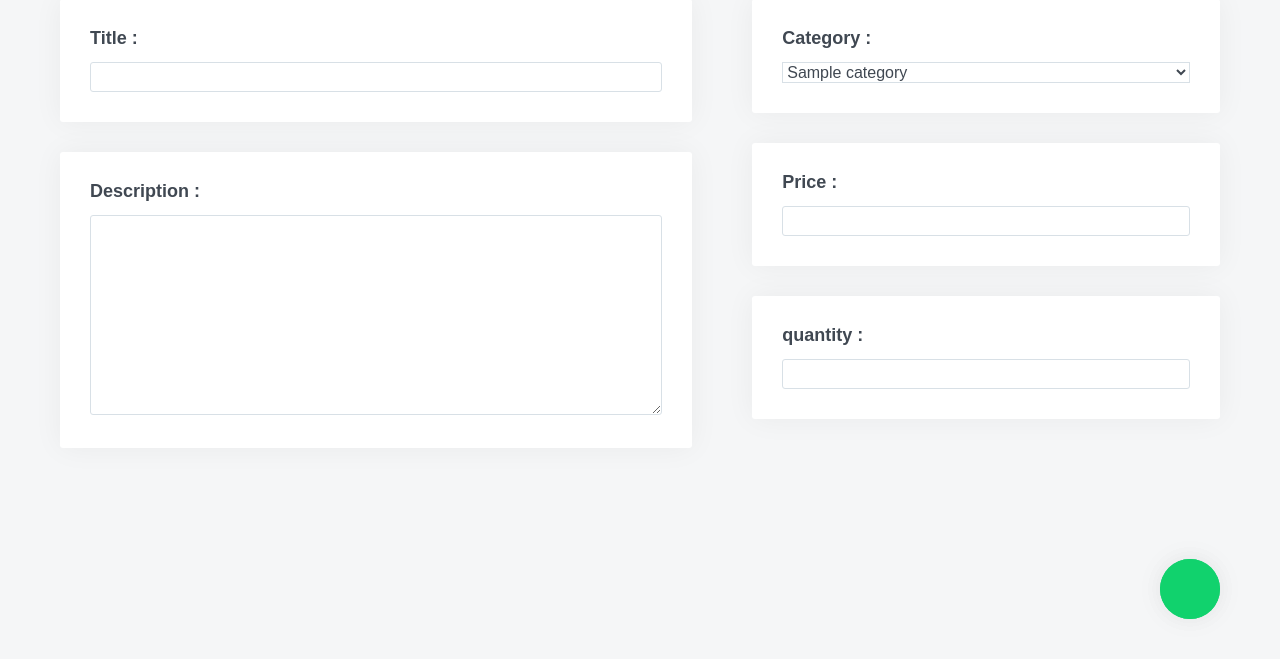
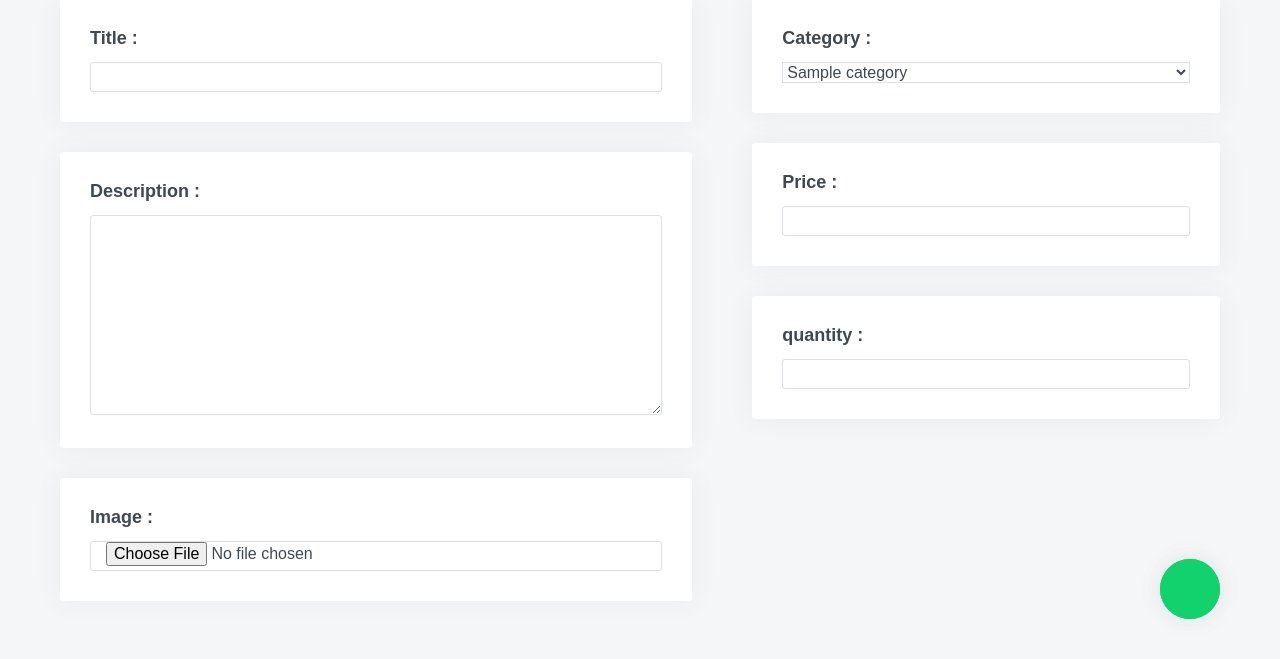
Before and after one commit to theorosel/inventory, a PHP site: page /product_add.php in a window 1280 px wide. Shown: the part 141-800 px from the top of the page. Run offline with PHP 8.4, Linux system fonts and the light colour scheme; tables that the repository leaves empty or names only in its code hold one stand-in row (values such as "Sample post").

Commit message:
:sparkles: Add product image upload

```diff
--- a/includes/handle_product_add.php
+++ b/includes/handle_product_add.php
@@ -19,6 +19,8 @@
         $category           = (int)$_POST['category'];
         $price              = (int)$_POST['price'];
         $quantity           = (int)$_POST['quantity'];
+        $image              = $_FILES['image'];
+
 
         if (empty($title)) {
             $error_messages['title'] = 'Missing value';
@@ -45,32 +47,73 @@
             }
         }
 
+        function image_check($image) {
+
+            if (empty($image['type'])) {
+                return 'Error : Please give a file';
+            }
+
+            if (!exif_imagetype($image['tmp_name'])) {
+                return 'Error : Please give an image';
+            }
+
+            // $image_dimensions = getimagesize($image['tmp_name']);
+            // if ($image_dimensions[0] != $image_dimensions[1]) {
+            //     return 'Error : Please give a square';
+            // }
+
+            if ($image['size'] > 1000000) {
+                return 'Error : Your picture is too big (> 1Mo)';
+            }
+
+            return true;
+        }
+
+        $image_check = image_check($image);
+
+        if (is_string($image_check)) {
+            $error_messages['image'] = $image_check;
+        }
+
+
         // No error
         if (empty($error_messages)) {
 
-            $prepare = $db->prepare("INSERT INTO items (title, description, category, price, quantity) VALUES (:title, :description, :category, :price, :quantity)");
+            function image_upload($image) {
+
+                $directory  = __DIR__ . '/../uploads/';
+                $temp_name  = explode('.', $image['name']);
+                $file       = round(microtime(true)) . '.' . end($temp_name);
+
+                $target_file = $directory . $file;
+
+                if (move_uploaded_file($image['tmp_name'], $target_file)) {
+                    return $file;
+                }
+                else {
+                    echo "Error : Couldn't upload the image";
+                    die;
+                }
+            }
+
+            $file_name = image_upload($image);
+
+            $prepare = $db->prepare("INSERT INTO items (title, description, category, price, quantity, image) VALUES (:title, :description, :category, :price, :quantity, :image)");
 
             $prepare->bindParam('title', $title);
             $prepare->bindParam('description', $description);
             $prepare->bindParam('category', $category);
             $prepare->bindParam('price', $price);
             $prepare->bindParam('quantity', $quantity);
+            $prepare->bindParam('image', $file_name);
 
-            var_dump($prepare);
             $prepare->execute();
 
             // success message
             $success_messages[] = 'Your product is update';
 
-        }
-
-        // no data sent
-        else {
-            $title              = '';
-            $description        = '';
-            $category           = '';
-            $price              = '';
-            $quantity           = '';
+            header('location: index.php');
+            exit;
         }
     }
 
--- a/includes/handle_product_edit.php
+++ b/includes/handle_product_edit.php
@@ -56,6 +56,9 @@
 
             // success message
             $success_messages[] = 'Your product is update';
+
+            header('location: index.php');
+            exit;
         }
     }
 
--- a/index.php
+++ b/index.php
@@ -8,7 +8,7 @@
 
     // database query
     // $items = $db->query('SELECT * FROM items')->fetchAll();
-    $items = $db->query('SELECT items.id, items.title, items.description, items.price, items.quantity, categories.title AS category
+    $items = $db->query('SELECT items.id, items.title, items.description, items.price, items.quantity, items.image, categories.title AS category
                          FROM items
                          LEFT JOIN categories
                          ON items.category = categories.id')->fetchAll();
@@ -29,7 +29,9 @@
         <article class="item">
             <span class="item-id"> <?= $item->id ?> </span>
             <div class="item-shot">
-                <div class="item-shot-container"></div>
+                <div class="item-shot-container">
+                    <img src="http://localhost:8888/uploads/<?= $item->image ?>" alt="<?= $item->title ?>">
+                </div>
             </div>
             <h2 class="item-title"> <?= $item->title ?> </h2>
 
--- a/product_add.php
+++ b/product_add.php
@@ -27,7 +27,14 @@
                 <label for="description">Description :</label>
                 <textarea name="description"><?= $description ?></textarea>
             </div>
+
+            <div class="form-control <?= array_key_exists('image', $error_messages) ? 'error' : '' ?>">
+                <label for="image">Image :</label>
+                <input type="file" name="image">
+            </div>
         </div>
+
+
 
         <!-- $right form -->
         <div class="form-right">
```
Also changed, not shown: uploads/1488711400.png (added), uploads/1488711477.png (added), uploads/1488711845.png (added), uploads/1488711892.png (added), uploads/1488711991.png (added), uploads/1488712056.jpg (added).
